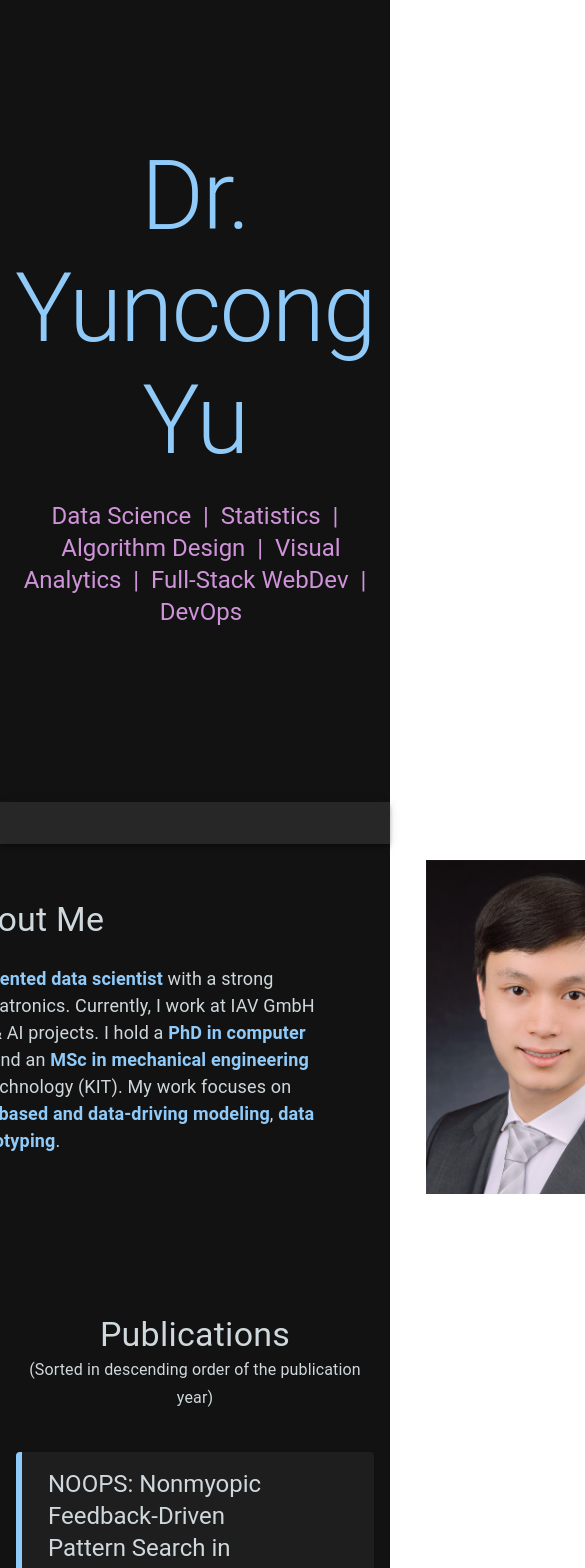
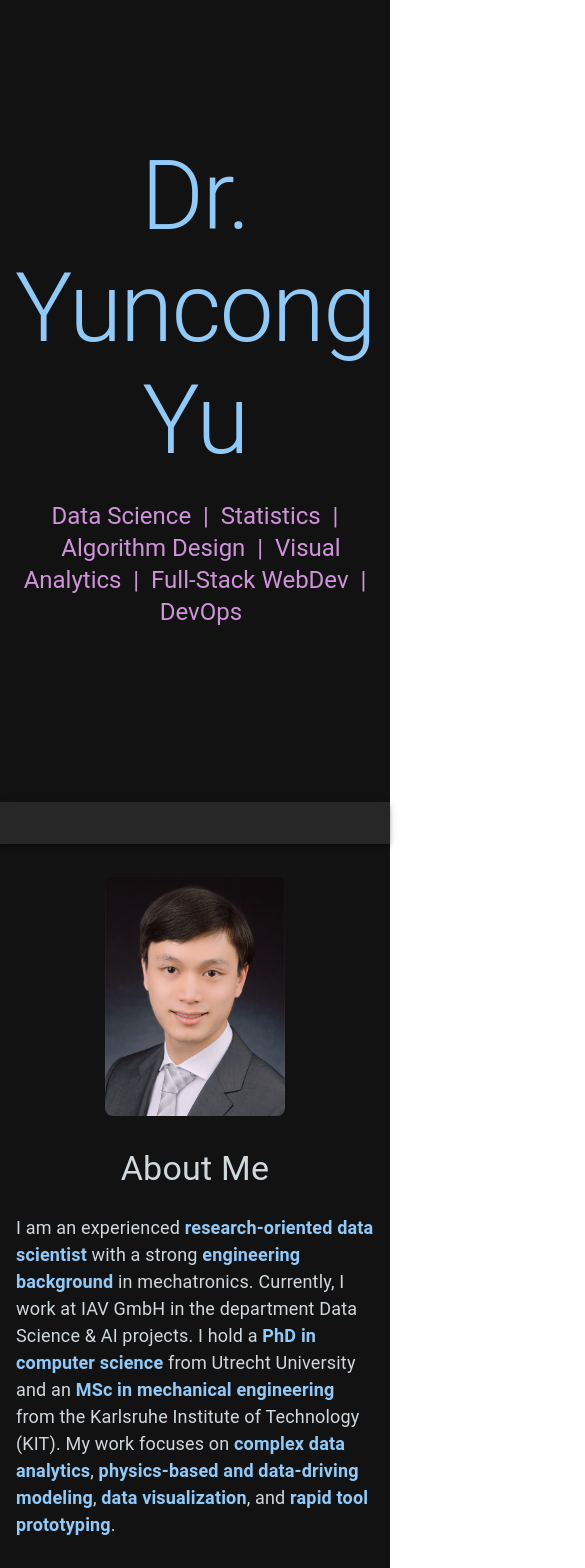
Before and after one commit to YuncongYu/yuncongyu.github.io, a React (Vite) app: page / in a window 390 px wide. Shown: the top 1568 px of the page, 585 px wide, since content can reach past the window. Built offline with nearby package versions, Linux system fonts and the light colour scheme; some icons are missing.

Commit message:
feat (responsiveness): completed for AboutMe

```diff
--- a/src/AboutMe/AboutMe.tsx
+++ b/src/AboutMe/AboutMe.tsx
@@ -13,31 +13,43 @@ function AboutMe() {
   return (
     <Container
       id="about-me"
+      component="section"
       maxWidth={themeSettings.contentWidth}
-      component="section"
-      sx={{ my: 2 }}
+      sx={{ my: { xs: 4, md: 8 } }}
     >
       {/*<Card sx={{ backgroundColor: "transparent", bowShadow: "none" }}>*/}
       <Stack
-        direction="row"
-        spacing={10}
+        direction={{ xs: "column", md: "row" }}
+        spacing={{ xs: 4, md: 8 }}
         alignItems="center"
         justifyContent="center"
       >
-        <CardContent>
+        <CardMedia
+          component="img"
+          image={photo}
+          alt="Yuncong's Photo"
+          sx={{
+            width: { xs: 180, sm: 200, md: 250 },
+            height: "auto",
+            borderRadius: 2,
+            objectFit: "cover",
+          }}
+        />
+        <CardContent sx={{ p: 0 }}>
           <Stack spacing={3}>
             <Typography variant="h4">About Me</Typography>
-            <Typography variant="body1" sx={{ width: 600, textAlign: "left" }}>
+            <Typography
+              variant="body1"
+              sx={{
+                maxWidth: 600,
+                textAlign: "left",
+                mx: { xs: "auto", md: "left" },
+              }}
+            >
               {aboutMeConfig.overview}
             </Typography>
           </Stack>
         </CardContent>
-        <CardMedia
-          component="img"
-          sx={{ width: 250, height: "100%" }}
-          image={photo}
-          alt="Yuncong's Photo"
-        />
       </Stack>
       {/*</Card>*/}
     </Container>
```
